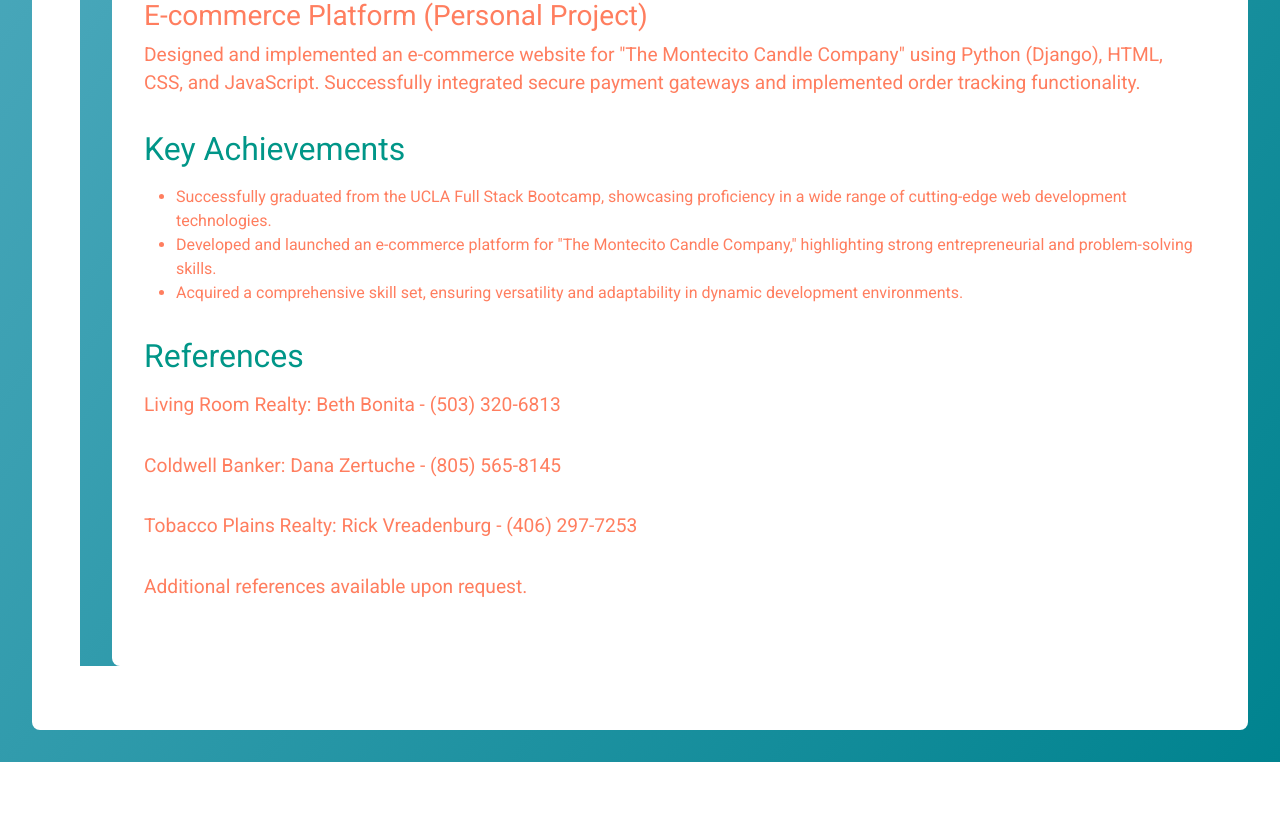
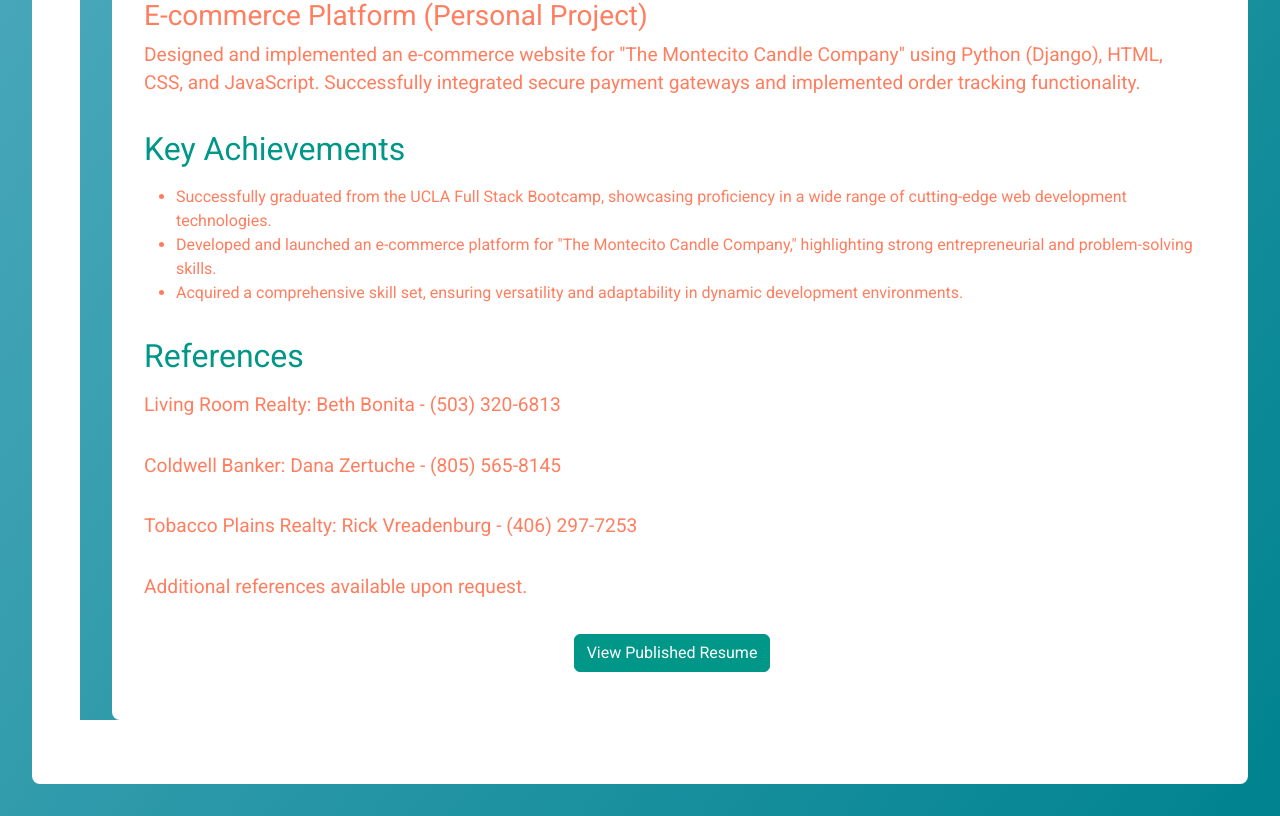
Before and after one commit to bellaloc/MyReactPortfolio, a React (Vite) app: page /Resume in a window 1280 px wide. Shown: the part 1023-1839 px from the top of the page. Before the commit the page ends 1785 px from the top, so only its background shows below. Built offline with nearby package versions, Linux system fonts and the light colour scheme.

Commit message:
resume buttons/downloads

```diff
--- a/src/pages/Resume.jsx
+++ b/src/pages/Resume.jsx
@@ -191,6 +191,13 @@ const Resume = () => {
             <p>Tobacco Plains Realty: Rick Vreadenburg - (406) 297-7253</p>
             <p>Additional references available upon request.</p>
           </div>
+
+          {/* Button to view the published resume */}
+          <div className="text-center mb-3">
+            <button className="btn btn-primary" onClick={() => window.open("https://docs.google.com/document/d/e/2PACX-1vQGXHBU1C7KP5KPdHaOXQ-a5Y1O-hwyVdmYaHCO8vuLmaLPhGi2IHQWJTWRoRtHOYLnrxu3qBBTjzOD/pub?embedded=true", "_blank")}>
+              View Published Resume
+            </button>
+          </div>
         </div>
         <script
           src="https://code.jquery.com/jquery-3.6.4.min.js"
```
